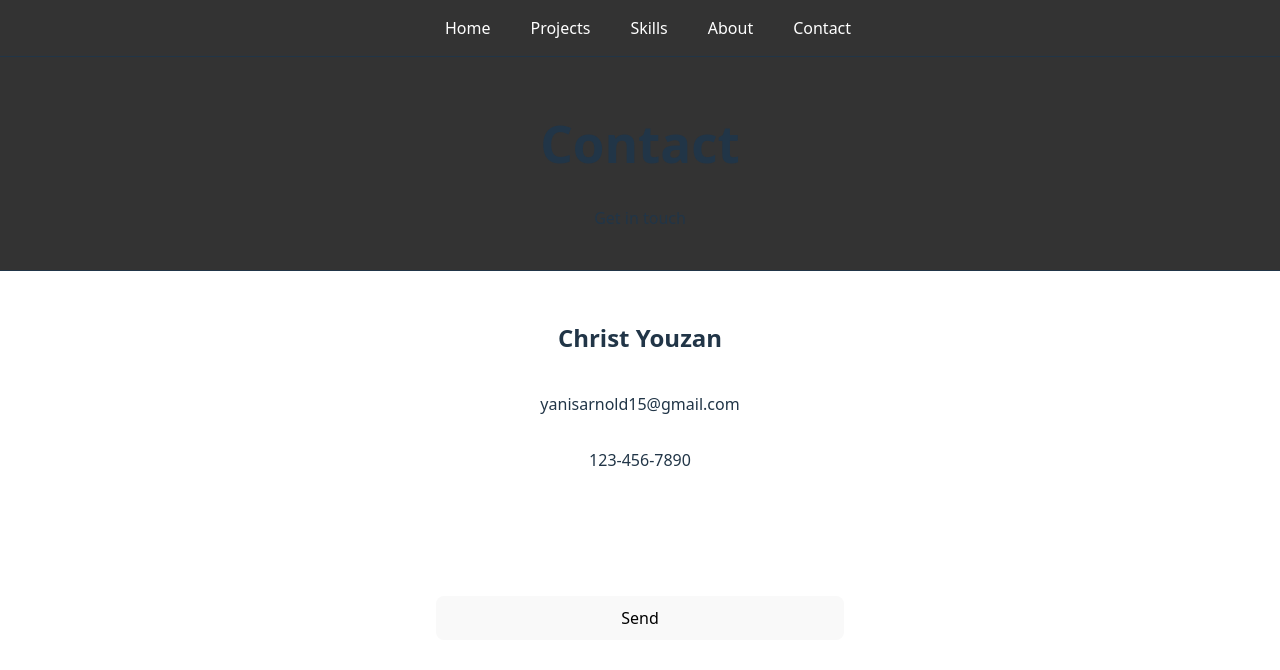
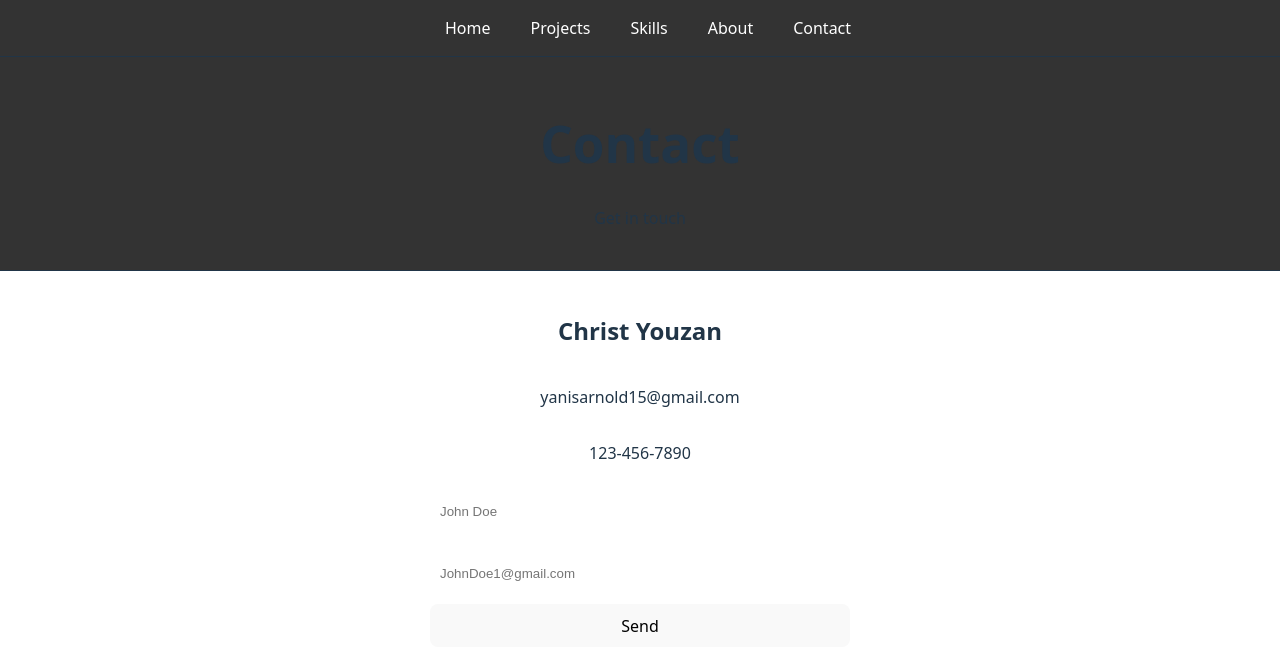
Before and after one commit to Yanisarnold/PersonalProject2025, a React (Vite) app in the folder react-app/: page /contact in a window 1280 px wide. Shown: the top 670 px of the page. Built offline with nearby package versions, Linux system fonts and the light colour scheme.

Commit message:
edited contact page to include placeholder
Signed-off-by: Christ Youzan <yanisarnold15@gmail.com>

```diff
--- a/react-app/src/sections/Contact/Contact.css
+++ b/react-app/src/sections/Contact/Contact.css
@@ -28,9 +28,15 @@
   margin: 0.5rem 0;
 }
 
+/*
+padding = internal mod
+margin = external mod
+
+*/
 input {
   width: 25rem;
   height: 2rem;
   border: 2px solid #fff;
   border-radius: 0.2rem;
+  padding: 0.3rem 0.5rem;
 }
--- a/react-app/src/sections/Contact/Contact.tsx
+++ b/react-app/src/sections/Contact/Contact.tsx
@@ -34,8 +34,8 @@ function Contact() {
                               <p>{personalDetails.phone}</p>
                         </div>
                         <form onSubmit={handleSubmit} className="formData">
-                              <input type="text" name="name" onChange={handleChange} />
-                              <input type="email" name="email" onChange={handleChange} />
+                              <input type="text" name="name" onChange={handleChange} placeholder="John Doe"/>
+                              <input type="email" name="email" onChange={handleChange} placeholder="JohnDoe1@gmail.com"/>
                               {/* <textarea name="message" onChange={handleChange}></textarea> */}
                               <button type="submit">Send</button>
                         </form>
```
